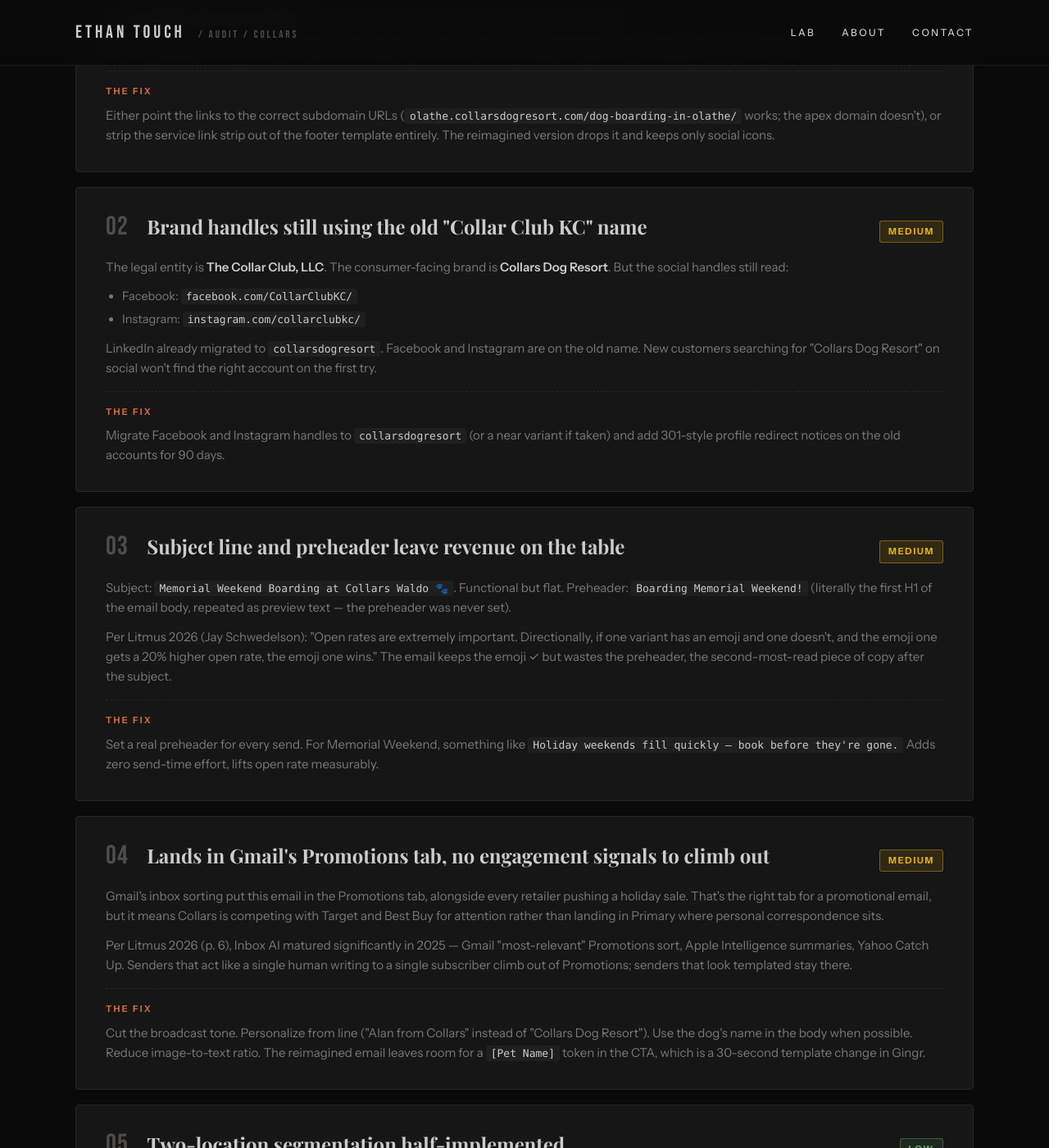
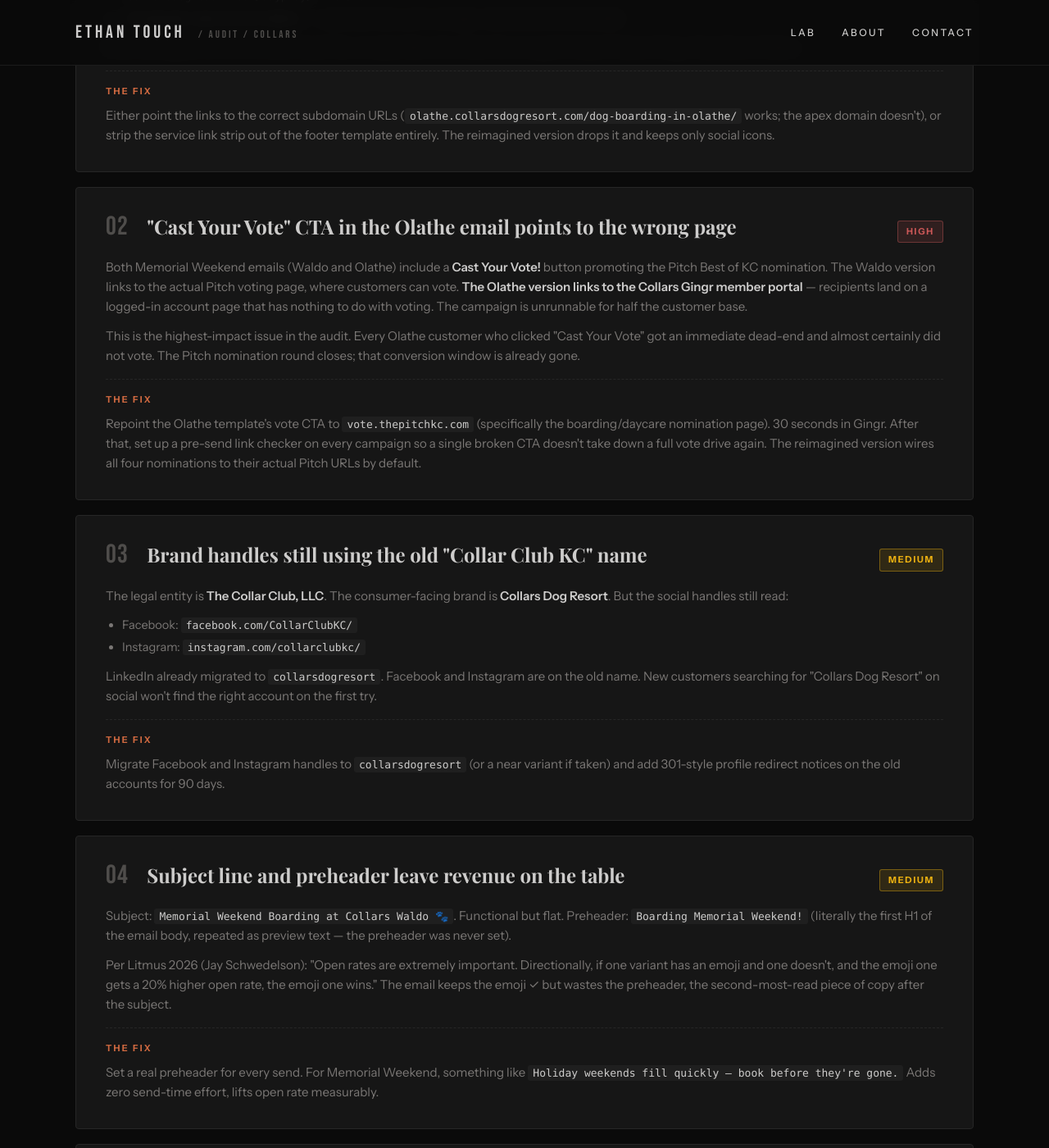
Before and after one commit to woofwallee/ethantouch.com, a Jekyll site: the page lab/emails/collars/audit/index.html, which Jekyll copies as it is, in a window 1280 px wide and 1400 px high, scrolled down 1351 px. Shown: the whole window at 82% size. Built offline with Jekyll 4.4.1, drawn with Linux system fonts in a browser that asks for light colours; some web fonts are replaced; some of the changed text lies outside the part shown.

Commit message:
Add high-severity vote CTA finding to audit
Olathe Memorial Weekend email's 'Cast Your Vote' button links to the
Gingr member portal instead of vote.thepitchkc.com. Half the customer
base couldn't actually vote. Added as Finding 02 (High severity) and
renumbered remaining findings 3-7. Updated compare table vote row.

Co-Authored-By: Claude Opus 4.7 <noreply@anthropic.com>

```diff
--- a/lab/emails/collars/audit/index.html
+++ b/lab/emails/collars/audit/index.html
@@ -577,6 +577,21 @@
   <article class="finding">
     <div class="finding-head">
       <div class="finding-num">02</div>
+      <div class="finding-title">"Cast Your Vote" CTA in the Olathe email points to the wrong page</div>
+      <span class="severity high">High</span>
+    </div>
+    <p>Both Memorial Weekend emails (Waldo and Olathe) include a <strong>Cast Your Vote!</strong> button promoting the Pitch Best of KC nomination. The Waldo version links to the actual Pitch voting page, where customers can vote. <strong>The Olathe version links to the Collars Gingr member portal</strong> — recipients land on a logged-in account page that has nothing to do with voting. The campaign is unrunnable for half the customer base.</p>
+    <p>This is the highest-impact issue in the audit. Every Olathe customer who clicked "Cast Your Vote" got an immediate dead-end and almost certainly did not vote. The Pitch nomination round closes; that conversion window is already gone.</p>
+    <div class="finding-fix">
+      <div class="finding-fix-label">The fix</div>
+      <p>Repoint the Olathe template's vote CTA to <code>vote.thepitchkc.com</code> (specifically the boarding/daycare nomination page). 30 seconds in Gingr. After that, set up a pre-send link checker on every campaign so a single broken CTA doesn't take down a full vote drive again. The reimagined version wires all four nominations to their actual Pitch URLs by default.</p>
+    </div>
+  </article>
+
+  <!-- Finding 3 -->
+  <article class="finding">
+    <div class="finding-head">
+      <div class="finding-num">03</div>
       <div class="finding-title">Brand handles still using the old "Collar Club KC" name</div>
       <span class="severity medium">Medium</span>
     </div>
@@ -592,10 +607,10 @@
     </div>
   </article>
 
-  <!-- Finding 3 -->
+  <!-- Finding 4 -->
   <article class="finding">
     <div class="finding-head">
-      <div class="finding-num">03</div>
+      <div class="finding-num">04</div>
       <div class="finding-title">Subject line and preheader leave revenue on the table</div>
       <span class="severity medium">Medium</span>
     </div>
@@ -607,10 +622,10 @@
     </div>
   </article>
 
-  <!-- Finding 4 -->
+  <!-- Finding 5 -->
   <article class="finding">
     <div class="finding-head">
-      <div class="finding-num">04</div>
+      <div class="finding-num">05</div>
       <div class="finding-title">Lands in Gmail's Promotions tab, no engagement signals to climb out</div>
       <span class="severity medium">Medium</span>
     </div>
@@ -622,10 +637,10 @@
     </div>
   </article>
 
-  <!-- Finding 5 -->
+  <!-- Finding 6 -->
   <article class="finding">
     <div class="finding-head">
-      <div class="finding-num">05</div>
+      <div class="finding-num">06</div>
       <div class="finding-title">Two-location segmentation half-implemented</div>
       <span class="severity low">Low</span>
     </div>
@@ -636,10 +651,10 @@
     </div>
   </article>
 
-  <!-- Finding 6 -->
+  <!-- Finding 7 -->
   <article class="finding">
     <div class="finding-head">
-      <div class="finding-num">06</div>
+      <div class="finding-num">07</div>
       <div class="finding-title">Sends only happen for holidays and promos — no relationship cadence</div>
       <span class="severity medium">Medium</span>
     </div>
@@ -692,8 +707,8 @@
       </tr>
       <tr>
         <td>Vote-for-us module</td>
-        <td class="col-orig">One-line "Cast Your Vote!" with a single link</td>
-        <td class="col-new">Module with all four nominations linked separately + the Best of KC badge</td>
+        <td class="col-orig">One-line "Cast Your Vote!" with a single link. Olathe version links to wrong page (member portal).</td>
+        <td class="col-new">Module with all four nominations linked separately to their actual Pitch URLs + the Best of KC badge</td>
       </tr>
       <tr>
         <td>Footer service strip</td>
```
Also changed, not shown: other parts of lab/emails/collars/audit/index.html (+1 -1 lines).
